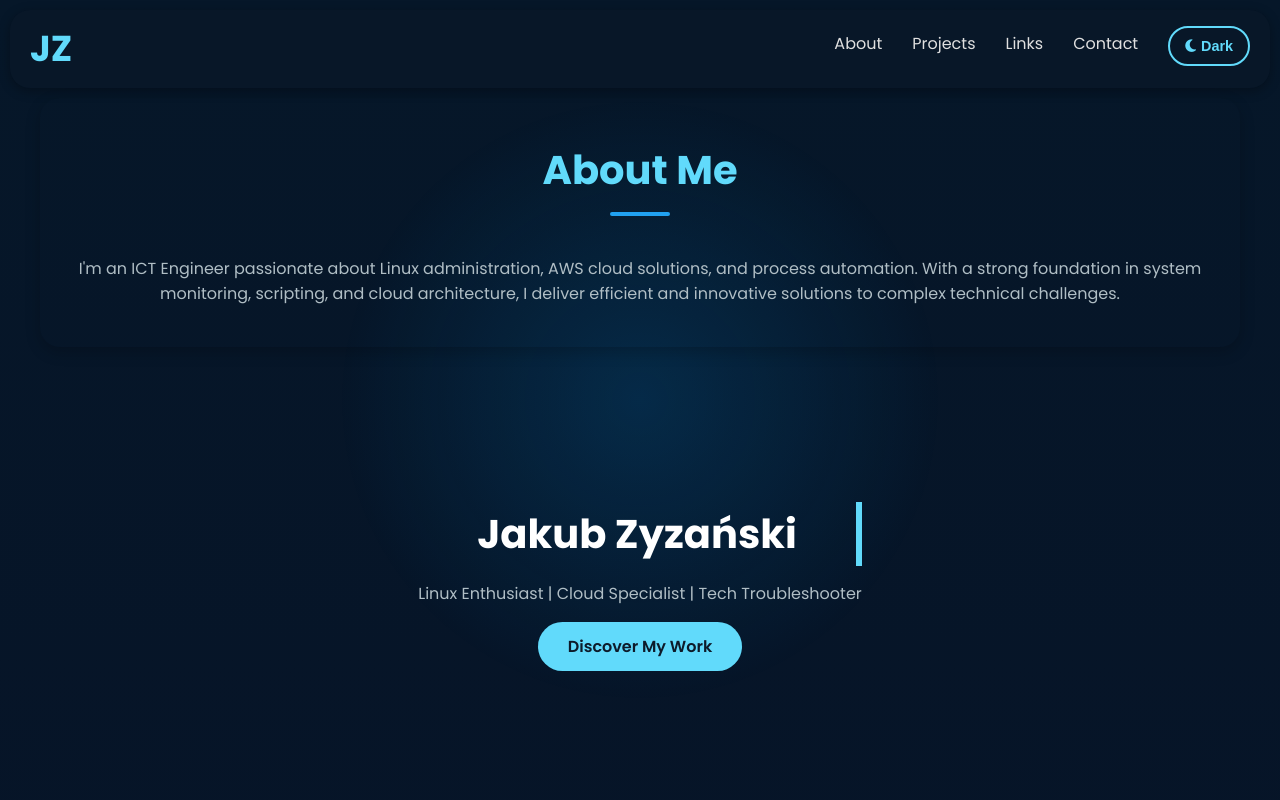
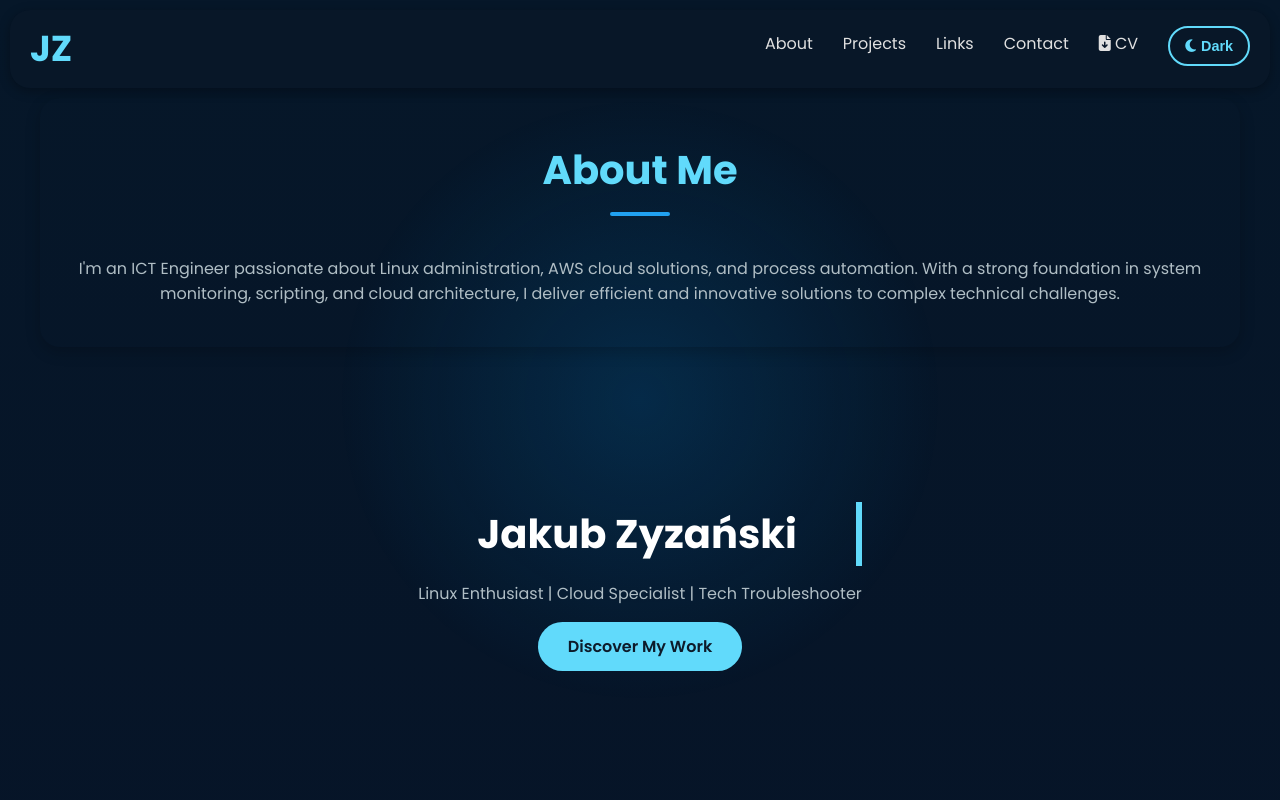
Before and after one commit to jakubzyzanski/jakubzyzanski.github.io, a plain HTML site: page index.html in a window 1280 px wide. Shown: the top 800 px of the page. Drawn offline with Linux system fonts and the light colour scheme.

Commit message:
My-portfolio v2.5 - Added downloadable CV link in navigation
- Included a new menu item linking to my CV in PDF format.
- Set the link to trigger download via the HTML 'download' attribute.
- Added FontAwesome icon for better visual consistency.

```diff
--- a/index.html
+++ b/index.html
@@ -71,6 +71,12 @@
             <li><a href="#projects">Projects</a></li>
             <li><a href="#links">Links</a></li>
             <li><a href="#contact">Contact</a></li>
+            <!-- CV download button -->
+            <li>
+                <a href="files/CV_Jakub_Zyzanski.pdf" download class="download-cv">
+                    <i class="fas fa-file-arrow-down"></i> CV
+                </a>
+            </li>
             <!-- Theme toggle button with span for text -->
             <li><button id="theme-toggle" class="theme-toggle-btn"><i class="fas fa-moon"></i> <span>Theme</span></button></li>
         </ul>
```
Also changed, not shown: 1 other file.
